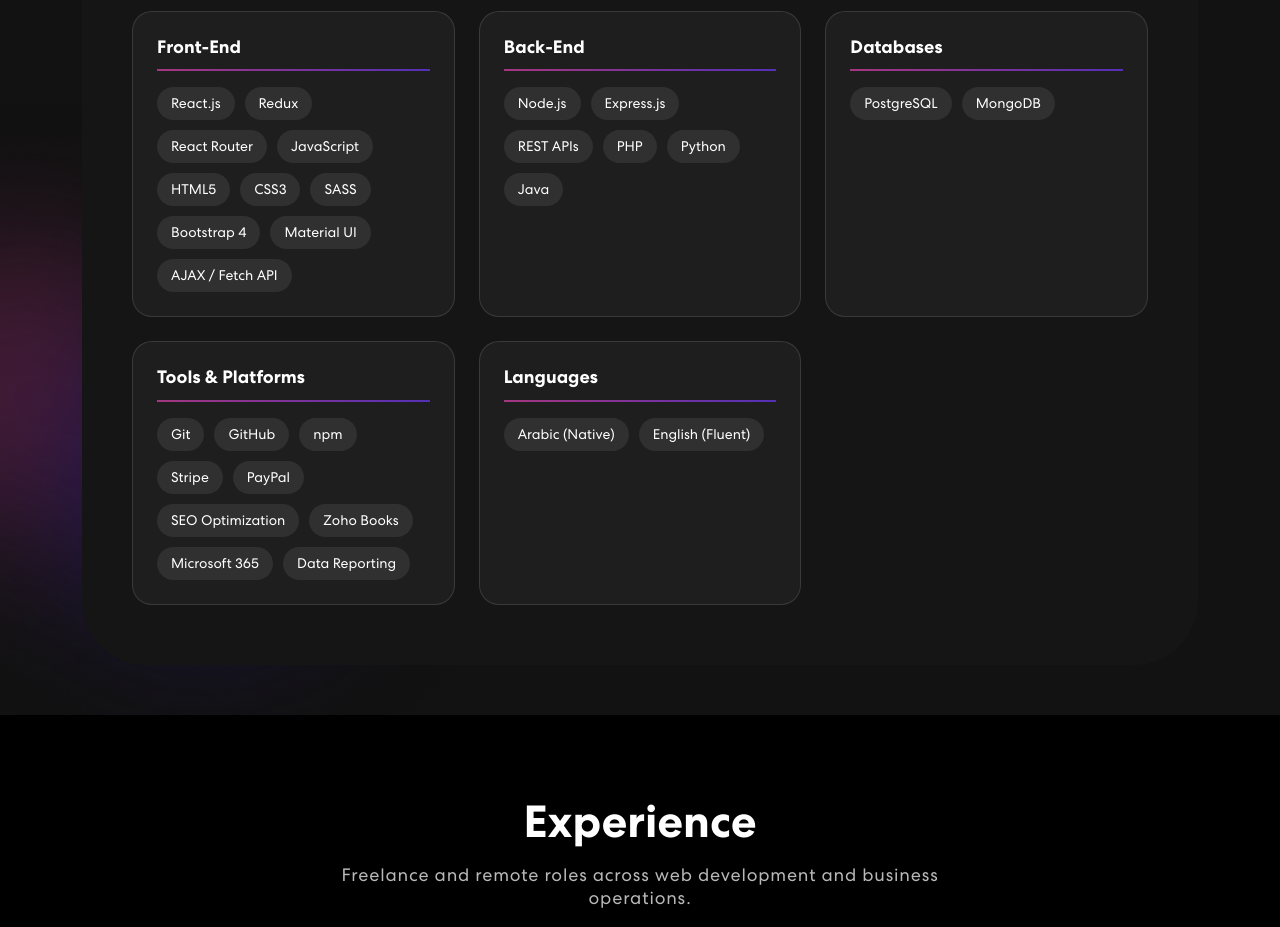
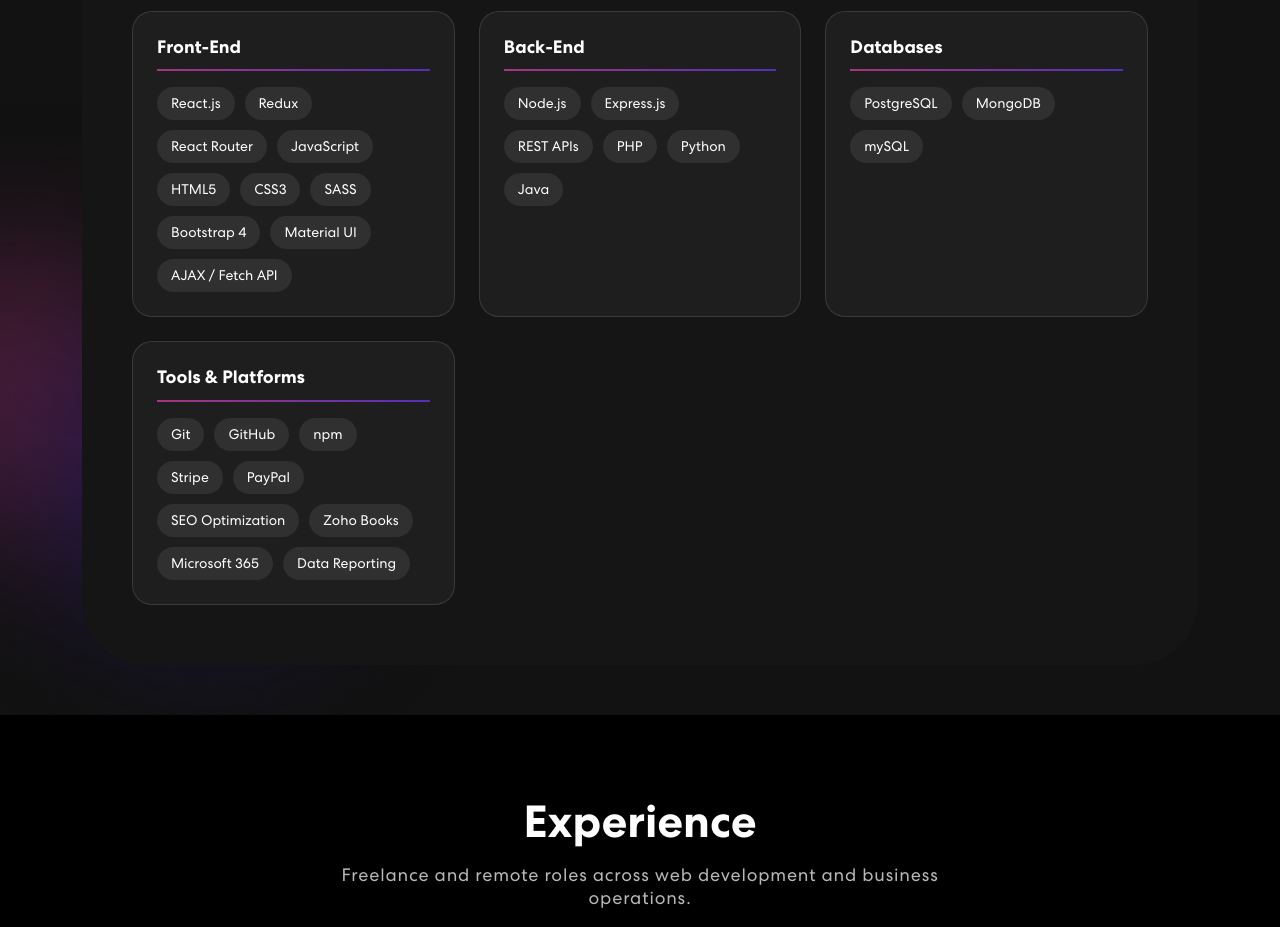
Before and after one commit to Maryamalkurd/frontPages_portfolio-, a React (Create React App) app: page / in a window 1280 px wide. Shown: the part 900-1827 px from the top of the page. Built offline with nearby package versions, Linux system fonts and the light colour scheme.

Commit message:
Update Skills.js

```diff
--- a/src/components/Skills.js
+++ b/src/components/Skills.js
@@ -15,7 +15,7 @@ const skillGroups = [
   },
   {
     title: "Databases",
-    skills: ["PostgreSQL", "MongoDB"],
+    skills: ["PostgreSQL", "MongoDB","mySQL"],
   },
   {
     title: "Tools & Platforms",
@@ -24,10 +24,10 @@ const skillGroups = [
       "SEO Optimization", "Zoho Books", "Microsoft 365", "Data Reporting",
     ],
   },
-  {
-    title: "Languages",
-    skills: ["Arabic (Native)", "English (Fluent)"],
-  },
+  // {
+  //   title: "Languages",
+  //   skills: ["Arabic (Native)", "English (Fluent)"],
+  // },
 ];
 
 export const Skills = () => (
```
